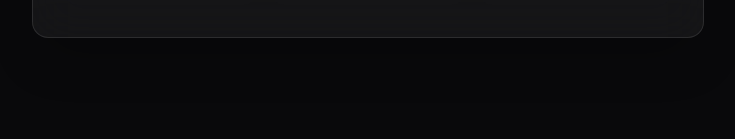
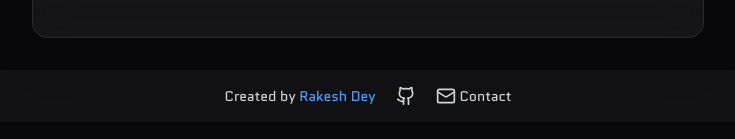
Before and after one commit to Rakesh-Dey-013/Create-Share-Card, a React (Vite) app in the folder frontend/: page / in a window 1280 px wide. Shown: the part 1153-1292 px from the top of the page, without its empty margins (272-1007 px from the left). Before the commit the page ends 1223 px from the top, so only its background shows below. Built offline with nearby package versions, Linux system fonts and the light colour scheme; no server answers; the HTML template or start-up script is replaced by a standard one; a web font is replaced by a local one.

Commit message:
Add Footer

```diff
--- /dev/null
+++ b/frontend/src/components/layout/Footer.jsx
@@ -0,0 +1,30 @@
+import { Github, Mail } from "lucide-react"
+
+const Footer = () => {
+  return (
+    <footer className="w-[90%] mx-auto py-4 text-gray-300 text-sm bg-zinc-900/70 rounded-lg flex flex-wrap items-center justify-center gap-5 mb-5">
+      <span>Created by <span className="text-blue-400">Rakesh Dey</span></span>
+
+      <a
+        href="https://github.com/Rakesh-Dey-013"
+        target="_blank"
+        rel="noopener noreferrer"
+        className="hover:text-white transition"
+        aria-label="GitHub"
+      >
+        <Github size={20} />
+      </a>
+
+      <a
+        href="mailto:rakesh.coding.007@gmail.com"
+        className="flex items-center gap-1 hover:text-white transition"
+        aria-label="Email"
+      >
+        <Mail size={20} />
+        <span>Contact</span>
+      </a>
+    </footer>
+  )
+}
+
+export default Footer
--- a/frontend/src/components/layout/Layout.jsx
+++ b/frontend/src/components/layout/Layout.jsx
@@ -1,4 +1,4 @@
-import Navbar from './Navbar'
+import Footer from './Footer'
 
 const Layout = ({ children }) => {
   return (
@@ -6,6 +6,7 @@ const Layout = ({ children }) => {
       <main className="flex-1 container mx-auto px-4 py-8">
         {children}
       </main>
+      < Footer />
     </div>
   )
 }
--- a/frontend/src/components/layout/Navbar.jsx
+++ /dev/null
@@ -1,34 +0,0 @@
-import { Link } from 'react-router-dom'
-import { Gift, Sparkles } from 'lucide-react'
-
-const Navbar = () => {
-  return (
-    <nav className="glass-card sticky top-0 z-50">
-      <div className="container mx-auto px-4 py-4">
-        <div className="flex items-center justify-between">
-          <Link to="/" className="flex items-center space-x-2 group">
-            <div className="relative">
-              <Gift className="w-8 h-8 text-purple-400 animate-float" />
-              <Sparkles className="absolute -top-1 -right-1 w-4 h-4 text-yellow-400 animate-ping" />
-            </div>
-            <div>
-              <h1 className="text-2xl font-bold gradient-text">BirthdayWishes</h1>
-              <p className="text-xs text-zinc-500">24h Magic Cards</p>
-            </div>
-          </Link>
-
-          <div className="flex items-center space-x-4">
-            <Link
-              to="/"
-              className="px-4 py-2 rounded-lg bg-purple-600/20 hover:bg-purple-600/30 transition-all duration-300 border border-purple-500/30 hover:border-purple-400/50"
-            >
-              Create Card
-            </Link>
-          </div>
-        </div>
-      </div>
-    </nav>
-  )
-}
-
-export default Navbar
```
